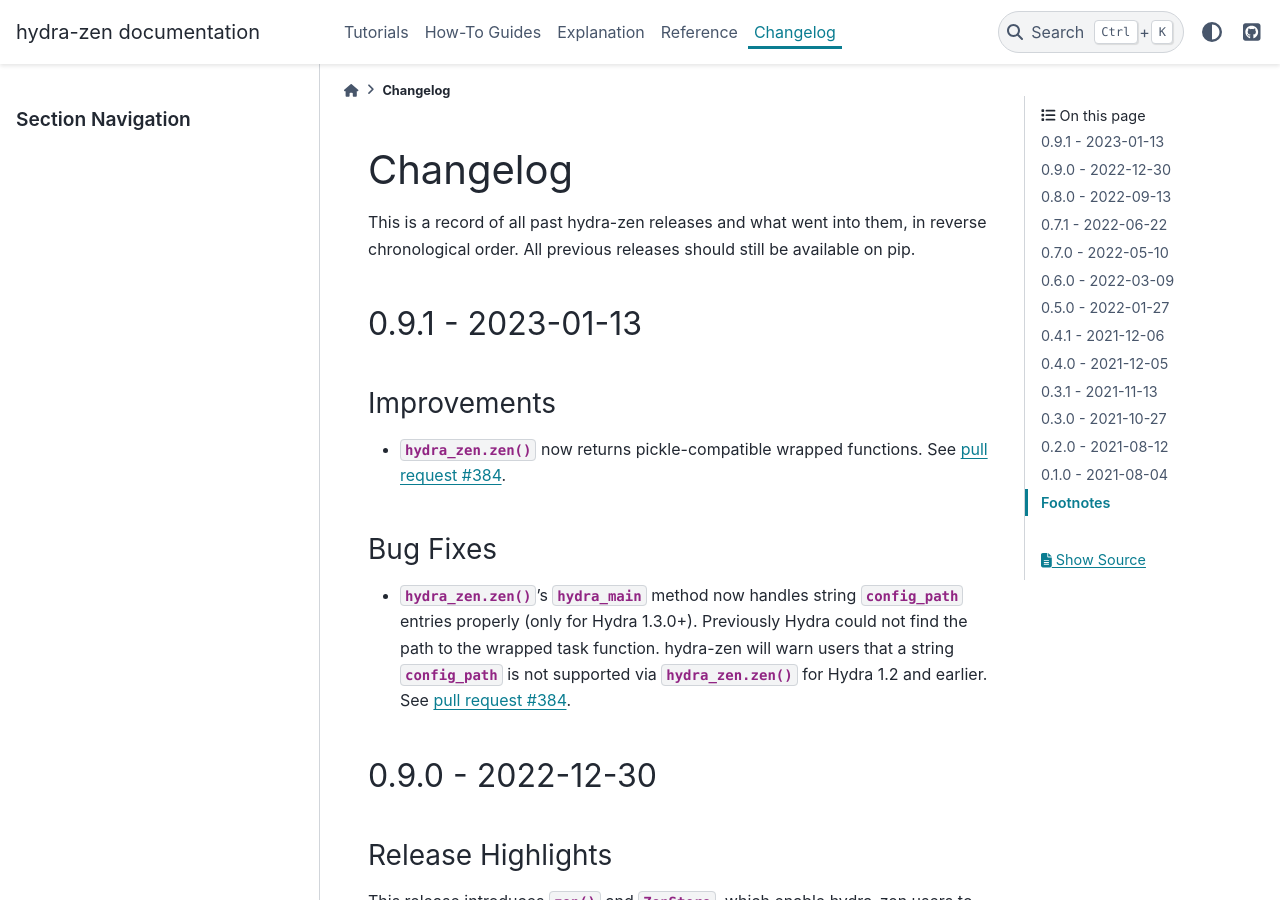
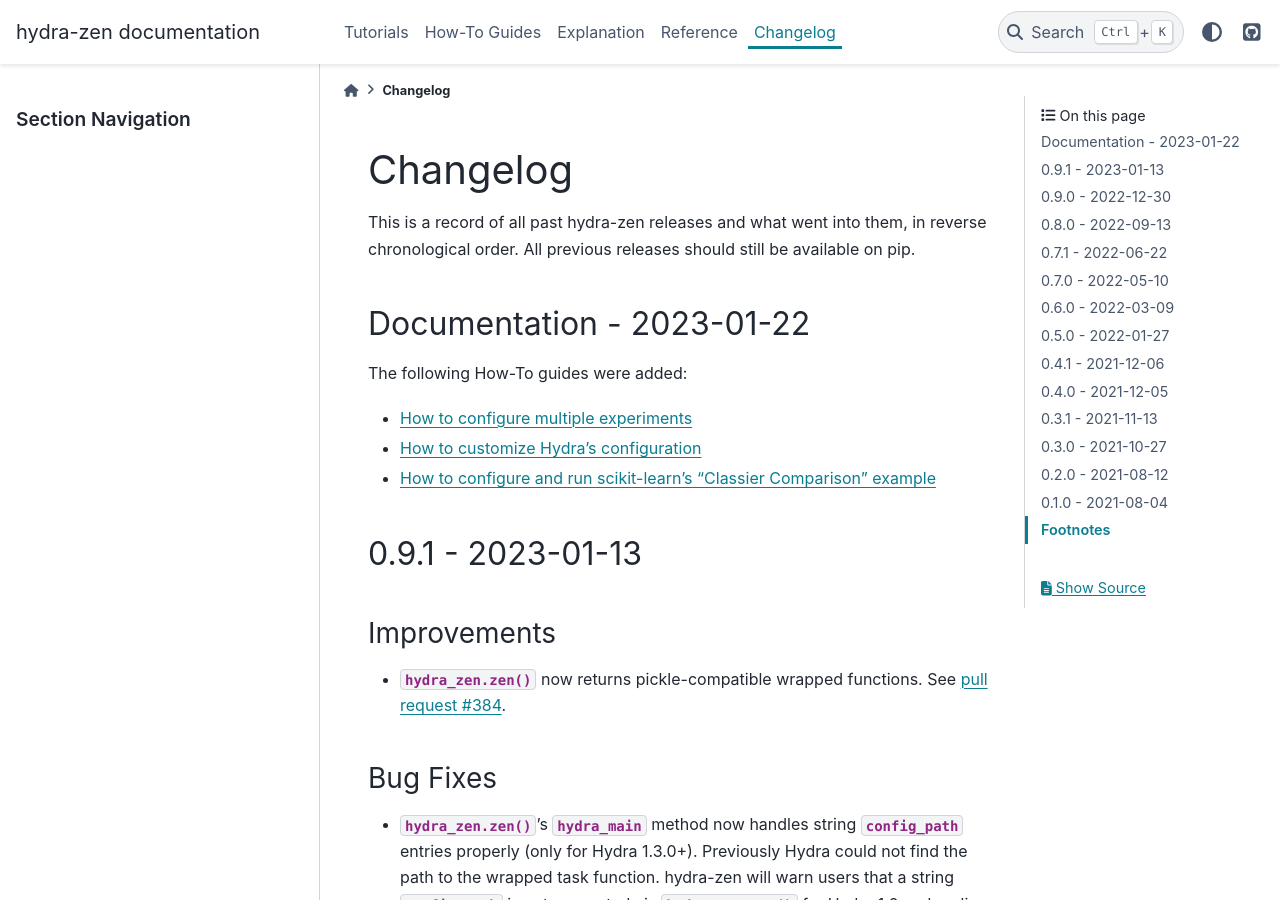
Before and after one commit to mit-ll-responsible-ai/hydra-zen, a Sphinx documentation site: the page built from docs/source/changes.rst, in a window 1280 px wide and 900 px high. Built offline with Sphinx 7.4.7 and the PyData theme 0.15.4, drawn with Linux system fonts in a browser that asks for light colours; the version number could not be read and is left out.

Commit message:
update changelog to mention new docs

```diff
--- a/docs/source/changes.rst
+++ b/docs/source/changes.rst
@@ -7,6 +7,19 @@
 
 This is a record of all past hydra-zen releases and what went into them, in reverse
 chronological order. All previous releases should still be available on pip.
+
+
+--------------------------
+Documentation - 2023-01-22
+--------------------------
+
+The following How-To guides were added:
+
+- `How to configure multiple experiments <https://mit-ll-responsible-ai.github.io/hydra-zen/how_to/configuring_experiments.html>`_
+- `How to customize Hydra's configuration <https://mit-ll-responsible-ai.github.io/hydra-zen/how_to/configure_hydra.html>`_
+- `How to configure and run scikit-learn's "Classier Comparison" example <https://mit-ll-responsible-ai.github.io/hydra-zen/how_to/using_scikit_learn.html>`_
+
+
 
 .. _v0.9.1:
 
```
